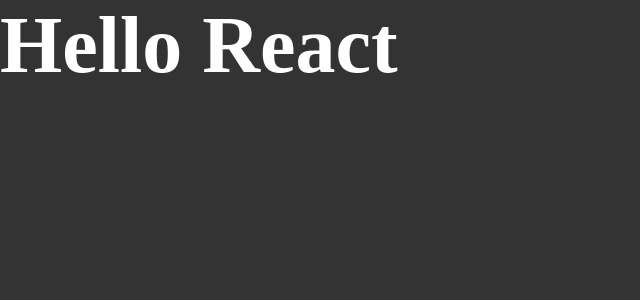
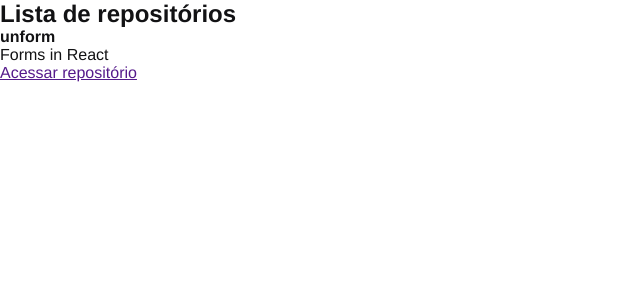
Before and after one commit to Felipe-dot/01-github-explorer, a React app: page / in a window 1280 px wide. Shown: the top 300 px of the page, without its empty margins (0-640 px from the left). Built offline with nearby package versions, Linux system fonts and the light colour scheme.

Commit message:
Create my first component

```diff
--- a/src/App.jsx
+++ b/src/App.jsx
@@ -1,5 +1,6 @@
+import { RepositoryList } from './components/RepositoryList'
 import './styles/global.scss'
 
 export function App() {
-    return <h1>Hello React</h1>
+    return <RepositoryList/>
 }
--- /dev/null
+++ b/src/components/RepositoryList.jsx
@@ -0,0 +1,20 @@
+import React from 'react';
+
+export function RepositoryList() {
+    return (
+        <section className='repository-list'>
+            <h1>Lista de repositórios</h1>
+
+            <ul>
+                <li>
+                    <strong>unform</strong>
+                    <p>Forms in React</p>
+
+                    <a href="">
+                        Acessar repositório
+                    </a>
+                </li>
+            </ul>
+        </section>
+    );
+}
--- a/src/styles/global.scss
+++ b/src/styles/global.scss
@@ -5,11 +5,6 @@
 }
 
 body {
-    font: Arial, Helvetica, sans-serif;
-    background: #333;
-    color: #fff;
-
-    h1 {
-        font-size: 80px;
-    }
+    font: 16px "Helvetica Neue", Arial, sans-serif;
+    color: #121214;
 }
```
